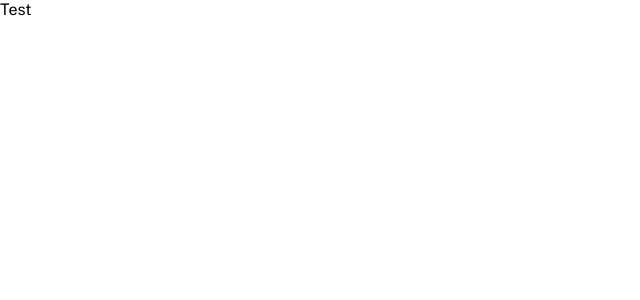
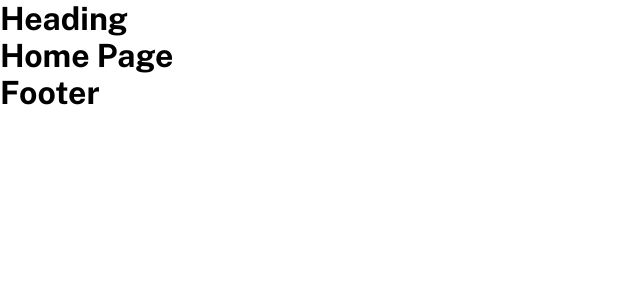
Before and after one commit to mostafasasa010/EcommerceAppWithReact, a React (Create React App) app: page / in a window 1280 px wide. Shown: the top 300 px of the page, without its empty margins (0-640 px from the left). Built offline with nearby package versions, Linux system fonts and the light colour scheme.

Commit message:
Test Destrucuture

```diff
--- a/src/App.js
+++ b/src/App.js
@@ -1,5 +1,11 @@
+import HomePage from "./Pages/Website/HomePage";
+
 function App() {
-  return <div> Test</div>;
+  return (
+    <div>
+      <HomePage />
+    </div>
+  );
 }
 
 export default App;
--- /dev/null
+++ b/src/Components/Website/Footer/Footer.js
@@ -0,0 +1,9 @@
+function Footer() {
+  return (
+    <header className="main-footer">
+      <h1>Footer</h1>
+    </header>
+  );
+}
+
+export default Footer;
--- /dev/null
+++ b/src/Components/Website/Header/Header.js
@@ -0,0 +1,9 @@
+function Header() {
+  return (
+    <header className="main-header">
+      <h1>Heading</h1>
+    </header>
+  );
+}
+
+export default Header;
--- /dev/null
+++ b/src/Pages/Website/HomePage.js
@@ -0,0 +1,14 @@
+import Footer from "../../Components/Website/Footer/Footer";
+import Header from "../../Components/Website/Header/Header";
+
+function HomePage() {
+  return (
+    <div className="home-page">
+      <Header />
+      <h1>Home Page</h1>
+      <Footer />
+    </div>
+  );
+}
+
+export default HomePage;
```
